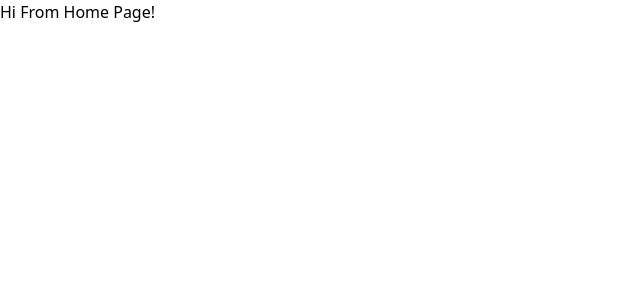
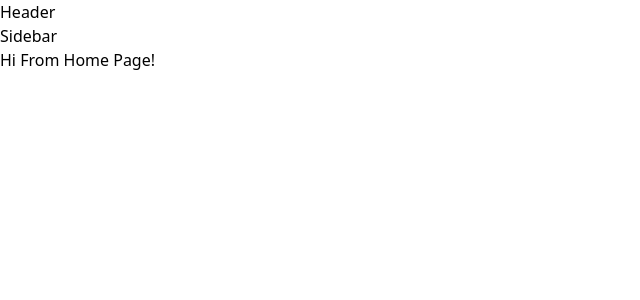
Before and after one commit to Matt-Eva/freecreate-nextjs, a Next.js app: page / in a window 1280 px wide. Shown: the top 300 px of the page, without its empty margins (0-640 px from the left). Built offline with nearby package versions, Linux system fonts and the light colour scheme.

Commit message:
imported header, footer, and sidebar into root layout

```diff
--- a/src/app/layout.tsx
+++ b/src/app/layout.tsx
@@ -1,6 +1,10 @@
 import type { Metadata } from "next";
 import { Inter } from "next/font/google";
 import "./globals.css";
+
+import Header from "./_components/header";
+import Sidebar from "./_components/sidebar";
+import Footer from "./_components/footer";
 
 const inter = Inter({ subsets: ["latin"] });
 
@@ -17,13 +21,10 @@ export default function RootLayout({
   return (
     <html lang="en">
       <body>
-        <header>
-          <nav></nav>
-        </header>
+        <Header />
+        <Sidebar />
         {children}
-        <footer>
-          <nav></nav>
-        </footer>
+        <Footer />
       </body>
     </html>
   );
```
